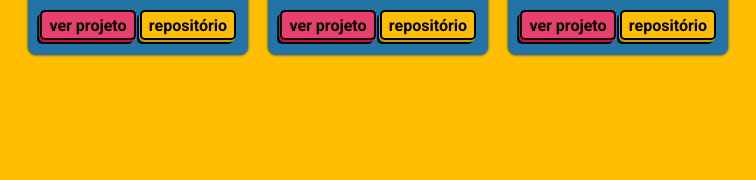
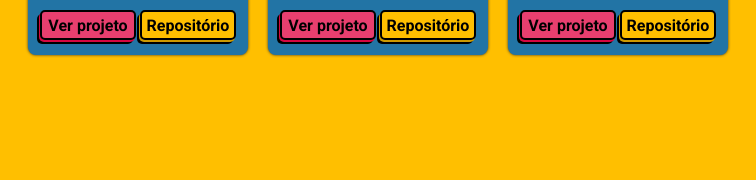
Before and after one commit to Pedroca12345/MeuPortfolio, a plain HTML site: page index.html in a window 1280 px wide. Shown: the part 2140-2320 px from the top of the page, 262-1018 px from the left. Drawn offline with Linux system fonts and the light colour scheme; a web font is replaced by a local one.

Commit message:
mudança em alguns textos

```diff
--- a/index.html
+++ b/index.html
@@ -291,10 +291,10 @@
 
                             <div class="botoes-card">
                                 <a href="https://pedroca12345.github.io/App-de-Or-amento/assets/pages/management.html" target="_blank" rel="noopener noreferrer">
-                                    <button class="button-ver-projeto">ver projeto</button>
+                                    <button class="button-ver-projeto">Ver projeto</button>
                                 </a>
                                 <a href="https://github.com/Pedroca12345/App-de-Or-amento" target="_blank" rel="noopener noreferrer">
-                                    <button class="button-repositorio">repositório</button>
+                                    <button class="button-repositorio">Repositório</button>
                                 </a>
                             </div>
 
@@ -315,10 +315,10 @@
 
                             <div class="botoes-card">
                                 <a href="https://pedroca12345.github.io/WeatherApp/" target="_blank" rel="noopener noreferrer">
-                                    <button class="button-ver-projeto">ver projeto</button>
+                                    <button class="button-ver-projeto">Ver projeto</button>
                                 </a>
                                 <a href="https://github.com/Pedroca12345/WeatherApp" target="_blank" rel="noopener noreferrer">
-                                    <button class="button-repositorio">repositório</button>
+                                    <button class="button-repositorio">Repositório</button>
                                 </a>
                             </div>
 
@@ -339,10 +339,10 @@
 
                             <div class="botoes-card">
                                 <a href="https://pedroca12345.github.io/drag_and_drop_ToDo/" target="_blank" rel="noopener noreferrer">
-                                    <button class="button-ver-projeto">ver projeto</button>
+                                    <button class="button-ver-projeto">Ver projeto</button>
                                 </a>
                                 <a href="https://github.com/Pedroca12345/drag_and_drop_ToDo" target="_blank" rel="noopener noreferrer">
-                                    <button class="button-repositorio">repositório</button>
+                                    <button class="button-repositorio">Repositório</button>
                                 </a>
                             </div>
 
@@ -376,10 +376,10 @@
 
                             <div class="botoes-card">
                                 <a href="https://pedroca12345.github.io/App-de-Or-amento/assets/pages/management.html" target="_blank" rel="noopener noreferrer">
-                                    <button class="button-ver-projeto">ver projeto</button>
+                                    <button class="button-ver-projeto">Ver projeto</button>
                                 </a>
                                 <a href="https://github.com/Pedroca12345/App-de-Or-amento" target="_blank" rel="noopener noreferrer">
-                                    <button class="button-repositorio">repositório</button>
+                                    <button class="button-repositorio">Repositório</button>
                                 </a>
                             </div>
 
@@ -400,10 +400,10 @@
 
                             <div class="botoes-card">
                                 <a href="https://pedroca12345.github.io/WeatherApp/" target="_blank" rel="noopener noreferrer">
-                                    <button class="button-ver-projeto">ver projeto</button>
+                                    <button class="button-ver-projeto">Ver projeto</button>
                                 </a>
                                 <a href="https://github.com/Pedroca12345/WeatherApp" target="_blank" rel="noopener noreferrer">
-                                    <button class="button-repositorio">repositório</button>
+                                    <button class="button-repositorio">Repositório</button>
                                 </a>
                             </div>
 
@@ -424,10 +424,10 @@
 
                             <div class="botoes-card">
                                 <a href="https://pedroca12345.github.io/drag_and_drop_ToDo/" target="_blank" rel="noopener noreferrer">
-                                    <button class="button-ver-projeto">ver projeto</button>
+                                    <button class="button-ver-projeto">Ver projeto</button>
                                 </a>
                                 <a href="https://github.com/Pedroca12345/drag_and_drop_ToDo" target="_blank" rel="noopener noreferrer">
-                                    <button class="button-repositorio">repositório</button>
+                                    <button class="button-repositorio">Repositório</button>
                                 </a>
                             </div>
 
```
